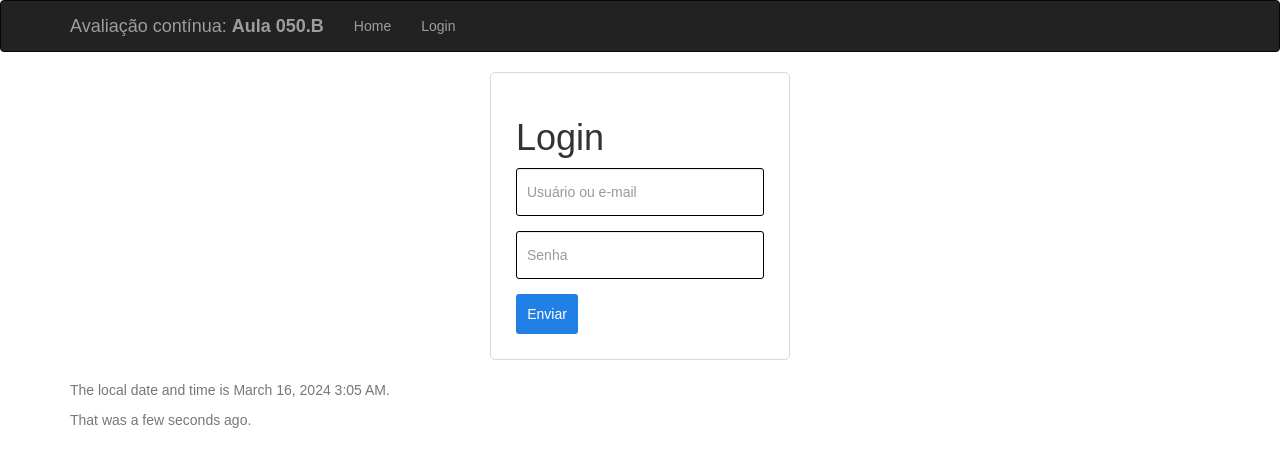
After one commit to FelipeTsuyoshiSuzuki/DSWA5_Project, a Flask app: page /login in a window 1280 px wide. The commit adds this page. Shown: the top 467 px of the page. Run offline with Flask 3, Linux system fonts and the light colour scheme; some libraries are stand-ins or nearby versions.

Commit message:
Código Semana 05

```diff
--- a/flask_app.py
+++ b/flask_app.py
@@ -3,7 +3,7 @@ from flask_bootstrap import Bootstrap
 from flask_moment import Moment
 from datetime import datetime
 from flask_wtf import FlaskForm
-from wtforms import StringField, SubmitField, SelectField
+from wtforms import StringField, SubmitField, SelectField, PasswordField
 from wtforms.validators import DataRequired
 
 app = Flask(__name__)
@@ -20,9 +20,14 @@ class NameForm(FlaskForm):
     submit = SubmitField('Submit')
 
 
+class LoginForm(FlaskForm):
+    user = StringField(render_kw = {"placeholder": "Usuário ou e-mail"}, validators = [DataRequired()])
+    password = PasswordField(render_kw = {"placeholder": "Senha"}, validators = [DataRequired()])
+    submit = SubmitField('Enviar')
+
+
 @app.route('/', methods=['GET', 'POST'])
 def home():
-    current_time = datetime.utcnow()
     form = NameForm()
     if form.validate_on_submit():
         old_name = session.get('name')
@@ -37,28 +42,31 @@ def home():
         return redirect(url_for('home'))
 
     return render_template('home.html',
-                           form=form,
-                           name=session.get('name'),
-                           surname=session.get('surname'),
-                           institution=session.get('institution'),
-                           discipline=session.get('discipline'),
-                           choices=dict(form.discipline.choices),
-                           remote_addr=session.get('remote_addr'),
-                           remote_host=session.get('host'),
-                           current_time=current_time)
+                           form = form,
+                           name = session.get('name'),
+                           surname = session.get('surname'),
+                           institution = session.get('institution'),
+                           discipline = session.get('discipline'),
+                           choices = dict(form.discipline.choices),
+                           remote_addr = session.get('remote_addr'),
+                           remote_host = session.get('host'),
+                           current_time = datetime.utcnow())
 
 
-@app.route('/student/<name>/<registration>/<institution>')
-def student(name, registration, institution):
-    return render_template('student.html', name=name, registration=registration, institution=institution)
+@app.route('/login', methods=['GET', 'POST'])
+def login():
+    form = LoginForm()
+    if form.validate_on_submit():
+        session['user'] = form.user.data
+        return redirect(url_for('loginResponse'))
+    return render_template('login.html',
+                           form = form,
+                           current_time = datetime.utcnow())
 
 
-@app.route('/requisition/<name>')
-def requisition(name):
-    user_agent = request.headers.get('User-Agent')
-    dados = {"navegador": user_agent, "request": request, "name": name}
-    return render_template('requisition.html', dados = dados)
-
+@app.route('/loginResponse')
+def loginResponse():
+    return render_template('login_response.html', user = session['user'], current_time = datetime.utcnow())
 
 @app.errorhandler(404)
 def page_not_found(e):
--- /dev/null
+++ b/static/styles/login.css
@@ -0,0 +1,62 @@
+body, html {
+    margin: 0;
+    padding: 0;
+}
+
+body {
+    font-family: Arial, sans-serif;
+    background-color: white;
+    color: #333;
+}
+
+.card {
+    max-width: 300px;
+    margin: auto;
+    background-color: white;
+    border-radius: 5px;
+    border: 1px solid #dad7d7;
+}
+
+.card-body {
+    padding: 25px;
+}
+
+input[type="text"],
+input[type="password"] {
+    width: 100%;
+    height: 48px;
+    padding: 10px;
+    margin-bottom: 15px;
+    border: 1px solid black;
+    border-radius: 3px;
+}
+
+input[type="text"]:focus,
+input[type="password"]:focus {
+    border: 2px solid black;
+}
+
+input[type="submit"] {
+    width: 25%;
+    background-color: #2180e6;
+    color: white;
+    padding: 10px;
+    border: none;
+    border-radius: 3px;
+    cursor: pointer;
+}
+
+.btn:hover {
+    background-color: #196bc4;
+    color: white;
+}
+
+
+.control-label {
+    display: none;
+}
+
+p {
+    font-size: 14px;
+    color: #777;
+}
--- a/templates/base.html
+++ b/templates/base.html
@@ -1,7 +1,11 @@
 {% extends "bootstrap/base.html" %}
 
 {% block title %}
-Aula 040
+Aula 050
+{% endblock %}
+
+{% block styles %}
+{{super()}}
 {% endblock %}
 
 {% block head %}
@@ -21,13 +25,12 @@ Aula 040
                 <span class="icon-bar"></span>
                 <span class="icon-bar"></span>
             </button>
-            <a class="navbar-brand" href="/">Avaliação contínua: <b>Aula 040</b></a>
+            <a class="navbar-brand" href="/">Avaliação contínua: <b>Aula 050.B</b></a>
         </div>
         <div class="navbar-collapse collapse">
             <ul class="nav navbar-nav">
                 <li><a href="/">Home</a></li>
-                <li><a href="/student/Felipe Suzuki/PT301441X/IFSP">Identificação</a></li>
-                <li><a href="/requisition/Felipe Suzuki">Contexto da requisição</a></li>
+                <li><a href="/login">Login</a></li>
             </ul>
         </div>
     </div>
@@ -40,3 +43,8 @@ Aula 040
     {% block page_content %}{% endblock %}
 </div>
 {% endblock %}
+
+{% block scripts %}
+{{ super() }}
+{{ moment.include_moment() }}
+{% endblock %}
--- /dev/null
+++ b/templates/login.html
@@ -0,0 +1,19 @@
+{% extends "base.html" %}
+{% import "bootstrap/wtf.html" as wtf %}
+
+{% block styles %}
+{{super()}}
+<link rel="stylesheet"
+      href="{{url_for('.static', filename='/styles/login.css')}}">
+{% endblock %}
+{% block page_content %}
+<div class="card">
+    <div class="card-body">
+        <h1 class="card-title">Login</h1>
+        {{ wtf.quick_form(form, button_map={'submit': 'Enviar'}) }}
+    </div>
+</div>
+<br>
+<p>The local date and time is {{ moment(current_time).format('LLL') }}.</p>
+<p>That was {{ moment(current_time).fromNow(refresh=True) }}.</p>
+{% endblock %}
```
Also changed, not shown: templates/home.html (+3 -5 lines), templates/login_response.html (added, +11 -0 lines).
